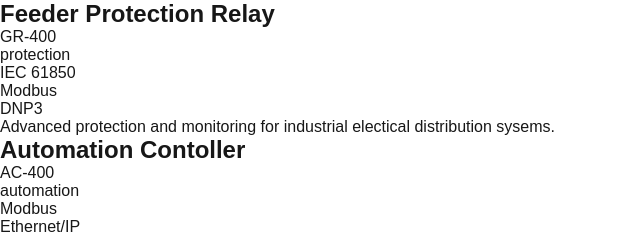
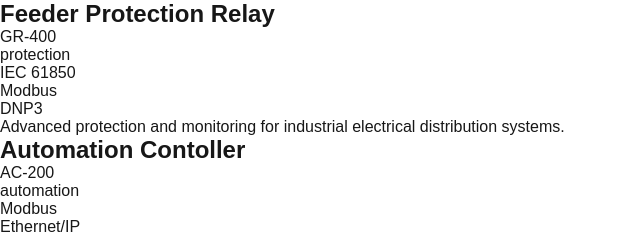
Before and after one commit to Michael-Mount/gridworks-product-explorer, a Next.js app: page / in a window 1280 px wide. Shown: the top 234 px of the page, without its empty margins (0-640 px from the left). Built offline with nearby package versions, Linux system fonts and the light colour scheme.

Commit message:
fixed typo

```diff
--- a/src/data/products.ts
+++ b/src/data/products.ts
@@ -7,13 +7,13 @@ export const products: Product[] = [
     name: "Feeder Protection Relay",
     category: "protection",
     description:
-      "Advanced protection and monitoring for industrial electical distribution sysems.",
+      "Advanced protection and monitoring for industrial electrical distribution systems.",
     protocols: ["IEC 61850", "Modbus", "DNP3"],
     featured: true,
   },
   {
-    id: "ac-400",
-    model: "AC-400",
+    id: "ac-200",
+    model: "AC-200",
     name: "Automation Contoller",
     category: "automation",
     description:
--- a/src/types/product.ts
+++ b/src/types/product.ts
@@ -3,7 +3,7 @@ export type ProductCategory =
   | "automation"
   | "networking"
   | "monitoring"
-  | "communitcations"
+  | "communications"
   | "switching";
 
 export type Protocol =
```
